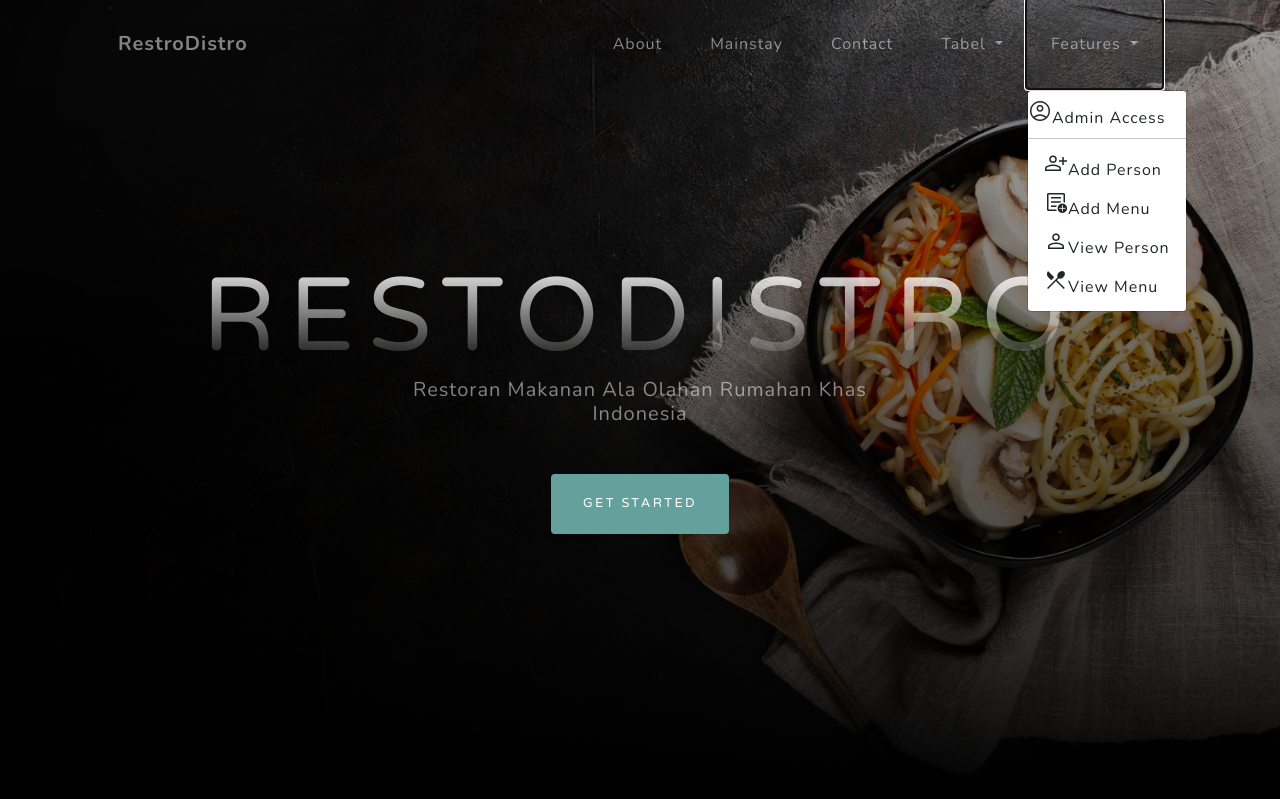
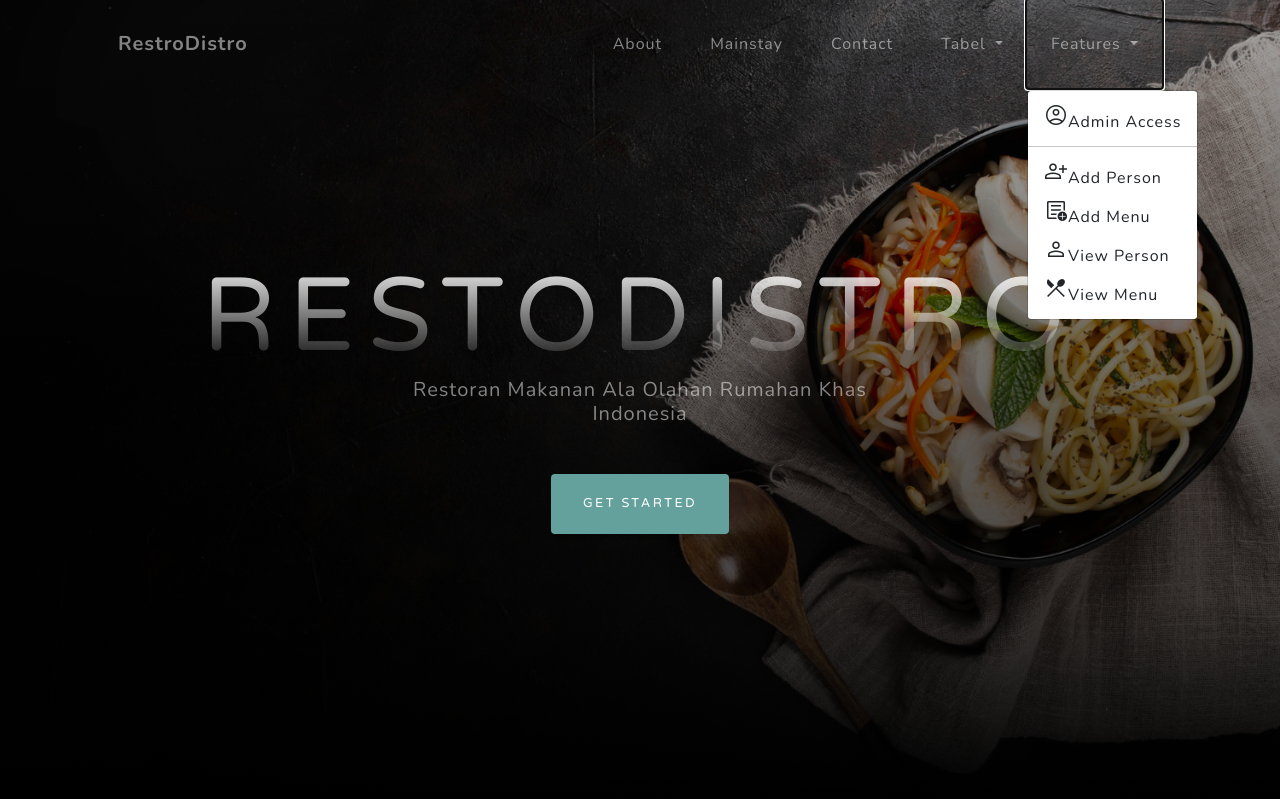
Before and after one commit to MuchSauzu/restoDistro, a Django app: page / in a window 1280 px wide, after a click on "Features". Shown: the top 799 px of the page. Run offline with Django 3.2, Linux system fonts and the light colour scheme; some libraries are stand-ins or nearby versions.

Commit message:
uas commit

```diff
--- a/RestoUAS/kelas/templates/bar.html
+++ b/RestoUAS/kelas/templates/bar.html
@@ -27,8 +27,8 @@
                 <a class="nav-link dropdown-toggle" href="#" role="button" data-bs-toggle="dropdown" aria-expanded="false">
                   Features
                 </a>
-                <ul class="dropdown-menu"><span class="material-symbols-outlined">account_circle</span>Admin Access</h4>
-                  </li>
+                <ul class="dropdown-menu">
+                  <li><a class="dropdown-item" href="/admin"><span class="material-symbols-outlined">account_circle</span>Admin Access</h4></a></li>
                   <li><hr class="dropdown-divider"></li>
                   <li><a class="dropdown-item" href="/addusr"><span class="material-symbols-outlined">person_add</span>Add Person</a></li>
                   <li><a class="dropdown-item" href="/addbrg"><span class="material-symbols-outlined">add_notes</span>Add Menu</a></li>
```
Also changed, not shown: RestoUAS/kelas/db.sqlite3.
